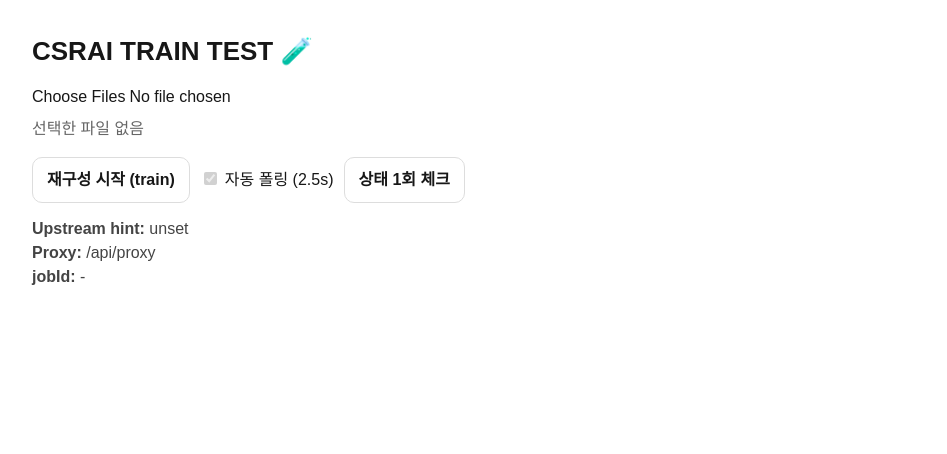
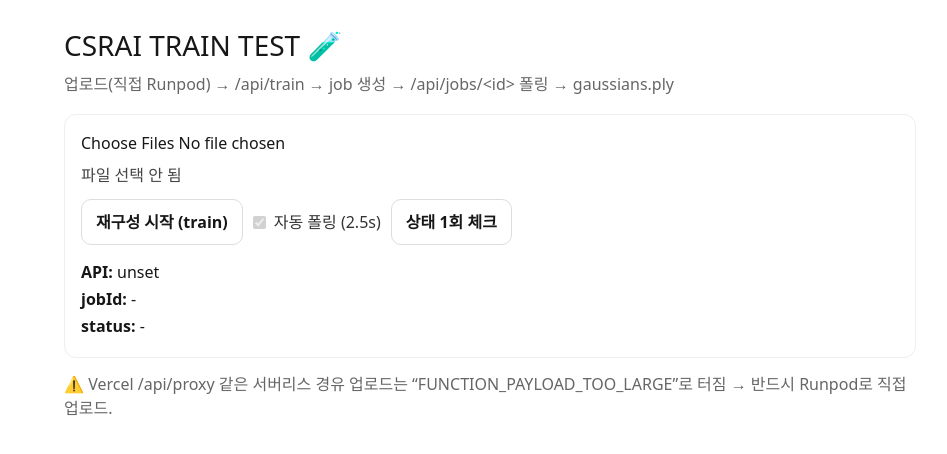
Before and after one commit to kobumjun/primary, a Next.js app: page / in a window 1280 px wide. Shown: the top 454 px of the page, without its empty margins (150-1097 px from the left). Built offline with nearby package versions, Linux system fonts and the light colour scheme; no server answers.

Commit message:
fix: direct train upload to runpod (/api/train)

```diff
--- a/app/page.tsx
+++ b/app/page.tsx
@@ -6,91 +6,89 @@ import React, { useEffect, useMemo, useState } from "react";
 import JSZip from "jszip";
 import PLYViewer from "./ply-viewer";
 
+type JobStatus = "queued" | "running" | "done_sparse" | "done_3dgs" | "failed";
+
 type AnyObj = Record<string, any>;
 
-const UPSTREAM_HINT =
+const API_BASE =
   (process.env.NEXT_PUBLIC_API_BASE || "").replace(/\/$/, "") ||
-  "(set NEXT_PUBLIC_API_BASE optional)";
+  "http://127.0.0.1:8000";
 
-// ✅ 브라우저는 같은 도메인(=Vercel)만 호출한다. CORS 회피.
-const PROXY_BASE = "/api/proxy";
+async function zipImages(files: FileList): Promise<Blob> {
+  const zip = new JSZip();
+  Array.from(files).forEach((f, i) => {
+    const ext = (f.name.split(".").pop() || "jpg").toLowerCase();
+    zip.file(`img_${String(i).padStart(3, "0")}.${ext}`, f);
+  });
+
+  // 압축은 CPU/시간만 잡아먹어서 STORE 권장 (서버가 어차피 받기만 하면 됨)
+  return await zip.generateAsync({ type: "blob", compression: "STORE" });
+}
 
 export default function Page() {
   const [files, setFiles] = useState<FileList | null>(null);
 
+  const [jobId, setJobId] = useState<string>("");
+  const [status, setStatus] = useState<JobStatus | "">("");
+  const [statusJson, setStatusJson] = useState<AnyObj | null>(null);
+
   const [isUploading, setIsUploading] = useState(false);
   const [isPolling, setIsPolling] = useState(true);
 
-  const [jobId, setJobId] = useState<string>("");
-  const [statusJson, setStatusJson] = useState<AnyObj | null>(null);
   const [error, setError] = useState<string>("");
+
+  const plyUrl = useMemo(() => {
+    if (!jobId) return "";
+    return `${API_BASE}/api/jobs/${jobId}/gaussians.ply`;
+  }, [jobId]);
 
   const canStart = useMemo(() => !!files && files.length >= 2, [files]);
 
-  const plyUrl = useMemo(() => {
-    if (!jobId) return "";
-    // ✅ ply도 프록시로
-    return `${PROXY_BASE}/jobs/${jobId}/gaussians.ply`;
-  }, [jobId]);
-
-  async function buildZipBlob(selected: FileList): Promise<Blob> {
-    const zip = new JSZip();
-    const arr = Array.from(selected).sort((a, b) => a.name.localeCompare(b.name));
-
-    for (let i = 0; i < arr.length; i++) {
-      const f = arr[i];
-      const ext = (f.name.split(".").pop() || "jpg").toLowerCase();
-      const safeExt = ["jpg", "jpeg", "png", "webp"].includes(ext) ? ext : "jpg";
-      const fname = String(i).padStart(3, "0") + "." + safeExt;
-      zip.file(fname, f);
-    }
-
-    return await zip.generateAsync({ type: "blob" });
-  }
-
   async function startTrain() {
     setError("");
+    setJobId("");
+    setStatus("");
     setStatusJson(null);
-    setJobId("");
 
-    if (!files || files.length < 2) {
-      setError("이미지 최소 2장 필요");
+    if (!files || !canStart) {
+      setError("사진을 최소 2장 이상 선택해줘.");
       return;
     }
 
+    try {
       setIsUploading(true);
-    try {
-      const zipBlob = await buildZipBlob(files);
 
+      // 1) zip 생성
+      const zipBlob = await zipImages(files);
+
+      // 2) Runpod FastAPI 스펙: multipart/form-data with images_zip
       const form = new FormData();
       form.append("images_zip", zipBlob, "images.zip");
 
-      const res = await fetch(`${PROXY_BASE}/train`, {
+      const res = await fetch(`${API_BASE}/api/train`, {
         method: "POST",
         body: form,
       });
 
       const text = await res.text();
-      let data: AnyObj = {};
+      let data: AnyObj;
       try {
-        data = text ? JSON.parse(text) : {};
+        data = JSON.parse(text);
       } catch {
         throw new Error(`train 응답이 JSON이 아님: ${text.slice(0, 200)}`);
       }
 
       if (!res.ok) {
-        const msg = data?.detail
-          ? typeof data.detail === "string"
-            ? data.detail
-            : JSON.stringify(data.detail)
-          : JSON.stringify(data);
-        throw new Error(`train 실패 (${res.status}): ${msg}`);
+        throw new Error(`train 실패 ${res.status}: ${JSON.stringify(data)}`);
       }
 
-      const jid = data.job_id || data.jobId || data.id;
-      if (!jid) throw new Error(`job_id를 못 받음: ${JSON.stringify(data)}`);
+      const id = data.job_id || data.jobId || data.id;
+      if (!id) {
+        throw new Error(`train 응답에 job_id 없음: ${JSON.stringify(data)}`);
+      }
 
-      setJobId(String(jid));
+      setJobId(String(id));
+      setStatus(String(data.status || "queued") as any);
       setStatusJson(data);
     } catch (e: any) {
       setError(e?.message || String(e));
@@ -99,71 +97,59 @@ export default function Page() {
     }
   }
 
-  async function fetchStatus(jid: string) {
-    const res = await fetch(`${PROXY_BASE}/jobs/${jid}`, { method: "GET" });
-    const text = await res.text();
+  async function checkOnce() {
+    if (!jobId) return;
+    setError("");
 
-    let data: AnyObj = {};
     try {
-      data = text ? JSON.parse(text) : {};
-    } catch {
-      data = { raw: text };
+      const res = await fetch(`${API_BASE}/api/jobs/${jobId}`, { method: "GET" });
+      const data = await res.json().catch(() => ({}));
+
+      if (!res.ok) {
+        throw new Error(`status 실패 ${res.status}: ${JSON.stringify(data)}`);
       }
 
-    if (!res.ok) {
-      const msg = data?.detail
-        ? typeof data.detail === "string"
-          ? data.detail
-          : JSON.stringify(data.detail)
-        : JSON.stringify(data);
-      throw new Error(`status 실패 (${res.status}): ${msg}`);
-    }
+      setStatusJson(data);
+      if (data.status) setStatus(data.status);
 
-    return data;
-  }
-
-  useEffect(() => {
-    let timer: any;
-
-    async function tick() {
-      if (!isPolling) return;
-      if (!jobId) return;
-
-      try {
-        const data = await fetchStatus(jobId);
-        setStatusJson(data);
+      // done이면 자동으로 plyUrl이 활성화됨
     } catch (e: any) {
       setError(e?.message || String(e));
     }
   }
 
-    if (isPolling && jobId) {
-      tick();
-      timer = setInterval(tick, 2500);
-    }
+  useEffect(() => {
+    if (!isPolling || !jobId) return;
 
-    return () => timer && clearInterval(timer);
+    const t = setInterval(() => {
+      checkOnce();
+    }, 2500);
+
+    return () => clearInterval(t);
+    // eslint-disable-next-line react-hooks/exhaustive-deps
   }, [isPolling, jobId]);
 
   return (
-    <main style={{ padding: 32, maxWidth: 980, margin: "0 auto" }}>
-      <h1 style={{ fontSize: 26, fontWeight: 800, marginBottom: 8 }}>
-        CSRAI TRAIN TEST 🧪
-      </h1>
+    <main style={{ maxWidth: 900, margin: "0 auto", padding: 24, fontFamily: "system-ui" }}>
+      <h1 style={{ fontSize: 28, marginBottom: 6 }}>CSRAI TRAIN TEST 🧪</h1>
+      <div style={{ color: "#666", marginBottom: 18 }}>
+        업로드(직접 Runpod) → /api/train → job 생성 → /api/jobs/&lt;id&gt; 폴링 → gaussians.ply
+      </div>
 
-      <div style={{ marginTop: 14 }}>
+      <div style={{ border: "1px solid #eee", borderRadius: 12, padding: 16 }}>
+        <div style={{ marginBottom: 12 }}>
           <input
             type="file"
+            accept="image/*"
             multiple
-          accept="image/*"
             onChange={(e) => setFiles(e.target.files)}
           />
-        <div style={{ marginTop: 8, color: "#666" }}>
-          {files?.length ? `${files.length}개 파일 선택됨` : "선택한 파일 없음"}
+          <div style={{ marginTop: 8, color: "#444" }}>
+            {files ? `${files.length}개 파일 선택됨` : "파일 선택 안 됨"}
           </div>
         </div>
 
-      <div style={{ marginTop: 16 }}>
+        <div style={{ display: "flex", gap: 10, alignItems: "center", flexWrap: "wrap" }}>
           <button
             onClick={startTrain}
             disabled={!canStart || isUploading}
@@ -171,41 +157,32 @@ export default function Page() {
               padding: "10px 14px",
               borderRadius: 10,
               border: "1px solid #ddd",
-            cursor: !canStart || isUploading ? "not-allowed" : "pointer",
+              background: isUploading ? "#f5f5f5" : "white",
+              cursor: isUploading ? "not-allowed" : "pointer",
               fontWeight: 700,
             }}
           >
-          {isUploading ? "업로드/zip 생성 중..." : "재구성 시작 (train)"}
+            {isUploading ? "업로드/요청 중..." : "재구성 시작 (train)"}
           </button>
 
-        <label style={{ marginLeft: 14, userSelect: "none" }}>
+          <label style={{ display: "flex", gap: 8, alignItems: "center", color: "#333" }}>
             <input
               type="checkbox"
               checked={isPolling}
               onChange={(e) => setIsPolling(e.target.checked)}
               disabled={!jobId}
-            style={{ marginRight: 8 }}
             />
             자동 폴링 (2.5s)
           </label>
 
           <button
-          onClick={async () => {
-            if (!jobId) return;
-            setError("");
-            try {
-              const data = await fetchStatus(jobId);
-              setStatusJson(data);
-            } catch (e: any) {
-              setError(e?.message || String(e));
-            }
-          }}
+            onClick={checkOnce}
             disabled={!jobId}
             style={{
               padding: "10px 14px",
-            marginLeft: 10,
               borderRadius: 10,
               border: "1px solid #ddd",
+              background: "white",
               cursor: !jobId ? "not-allowed" : "pointer",
               fontWeight: 700,
             }}
@@ -214,56 +191,43 @@ export default function Page() {
           </button>
         </div>
 
-      <div style={{ marginTop: 14, color: "#444" }}>
-        <div>
-          <b>Upstream hint:</b> {UPSTREAM_HINT}
-        </div>
-        <div>
-          <b>Proxy:</b> {PROXY_BASE}
-        </div>
-        <div>
-          <b>jobId:</b> {jobId || "-"}
-        </div>
+        <div style={{ marginTop: 14, lineHeight: 1.7 }}>
+          <div><b>API:</b> {API_BASE}</div>
+          <div><b>jobId:</b> {jobId || "-"}</div>
+          <div><b>status:</b> {status || "-"}</div>
         </div>
 
         {error && (
-        <div style={{ marginTop: 14, color: "#b91c1c", fontWeight: 700 }}>
+          <div style={{ marginTop: 14, color: "#b91c1c", fontWeight: 700, whiteSpace: "pre-wrap" }}>
             {error}
           </div>
         )}
 
         {statusJson && (
           <div style={{ marginTop: 14 }}>
-          <div style={{ fontWeight: 800, marginBottom: 8 }}>status json</div>
-          <pre
-            style={{
-              padding: 12,
-              border: "1px solid #eee",
-              borderRadius: 12,
-              background: "#fafafa",
-              overflow: "auto",
-              maxHeight: 240,
-              fontSize: 12,
-              lineHeight: 1.4,
-            }}
-          >
+            <div style={{ fontWeight: 700, marginBottom: 6 }}>status json</div>
+            <pre style={{ background: "#fafafa", border: "1px solid #eee", padding: 12, borderRadius: 10, overflowX: "auto" }}>
               {JSON.stringify(statusJson, null, 2)}
             </pre>
           </div>
         )}
 
-      {jobId && (
-        <div style={{ marginTop: 24 }}>
-          <div style={{ fontWeight: 800, marginBottom: 8 }}>
-            3D Preview (gaussians.ply)
+        {!!plyUrl && (status === "done_sparse" || status === "done_3dgs") && (
+          <div style={{ marginTop: 14 }}>
+            <div style={{ fontWeight: 700, marginBottom: 8 }}>PLY</div>
+            <div style={{ marginBottom: 8 }}>
+              <a href={plyUrl} target="_blank" rel="noreferrer">
+                gaussians.ply 열기/다운로드
+              </a>
             </div>
-          <div style={{ marginBottom: 10, fontSize: 13, color: "#555" }}>
-            ply URL:
-            <div style={{ fontFamily: "monospace" }}>{plyUrl}</div>
-          </div>
-          <PLYViewer plyUrl={plyUrl} />
+            <PLYViewer url={plyUrl} />
           </div>
         )}
+      </div>
+
+      <div style={{ marginTop: 14, color: "#666" }}>
+        ⚠️ Vercel /api/proxy 같은 서버리스 경유 업로드는 “FUNCTION_PAYLOAD_TOO_LARGE”로 터짐 → 반드시 Runpod로 직접 업로드.
+      </div>
     </main>
   );
 }
```
Lines whose indentation alone changed are shown as unchanged.
